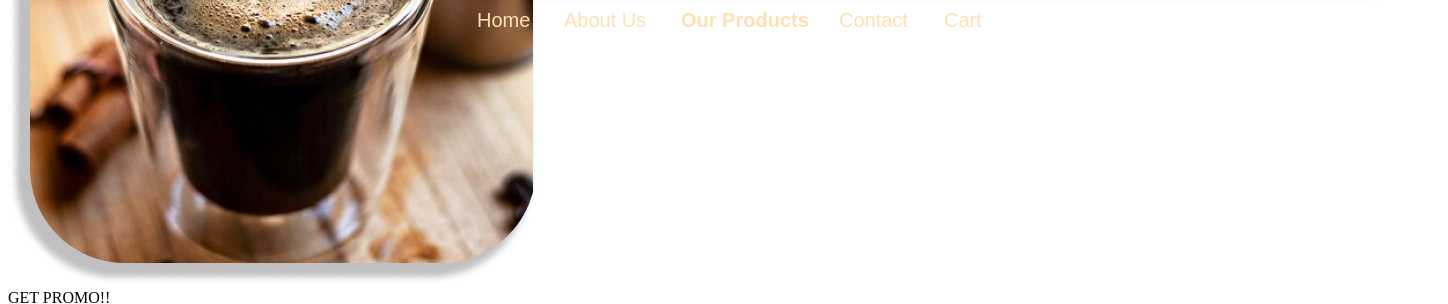
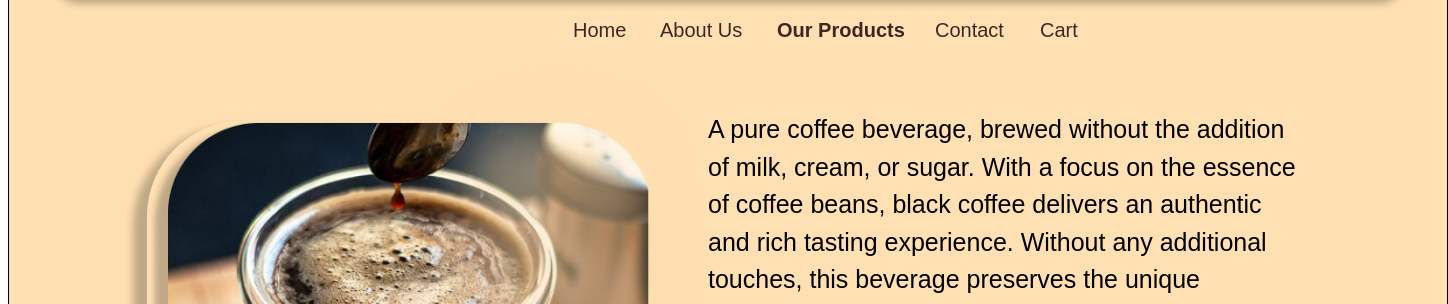
Before and after one commit to Kampus-Merdeka-Software-Engineering/FE-2-Jakarta-23, a plain HTML site: page our-product/kopi-hitam.html in a window 1280 px wide. Shown: the part 190-494 px from the top of the page, 1448 px wide, since content can reach past the window. Drawn offline with Linux system fonts and the light colour scheme; files whose address does not match are found by name.

Commit message:
modified:   our-product/kopi-hitam.html

```diff
--- a/our-product/kopi-hitam.html
+++ b/our-product/kopi-hitam.html
@@ -4,7 +4,7 @@
     <meta charset="UTF-8" />
     <meta name="viewport" content="width=device-width, initial-scale=1.0" />
     <title>Kopi Hitam</title>
-    <link rel="stylesheet" type="text/css" href="/css/products1.css" />
+    <link rel="stylesheet" type="text/css" href="/css/detail_product.css" />
   </head>
   <body>
     <div class="product-detail-kopi-hitam">
```
